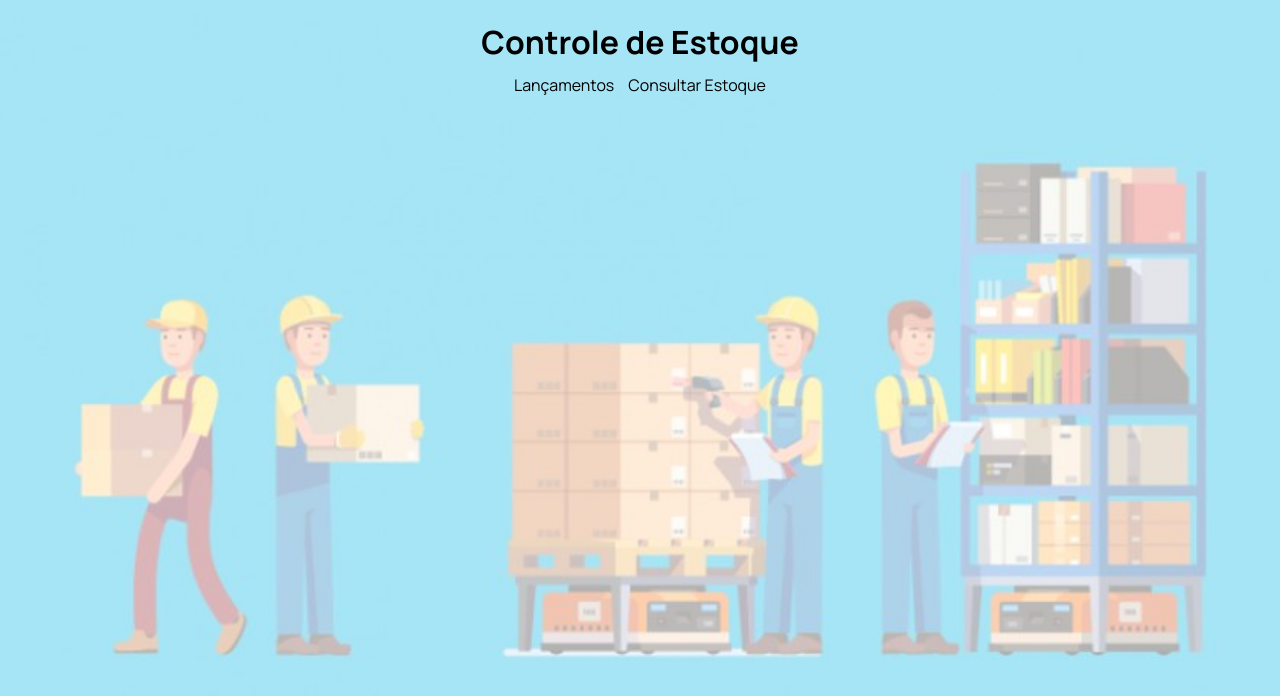
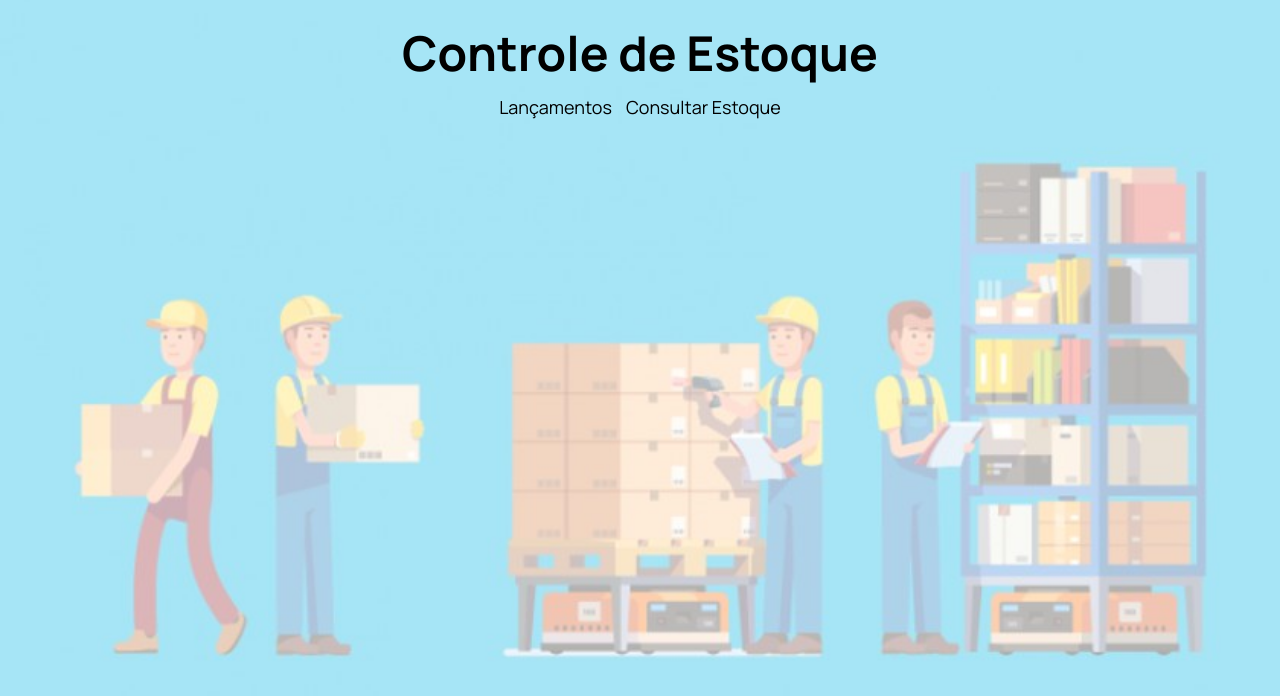
Before and after one commit to di0gosilva/controle-estoque, a plain HTML site: page index.html in a window 1280 px wide. Drawn offline with Linux system fonts and the light colour scheme.

Commit message:
alterações no css

```diff
--- a/css/style.css
+++ b/css/style.css
@@ -20,10 +20,15 @@ body {
 a {
   text-decoration: none;
   color: black;
+  font-size: 18px;
 }
 
 a:hover {
   text-decoration: underline;
+}
+
+h1 {
+  font-size: 48px;
 }
 
 .icon-voltar {
```
